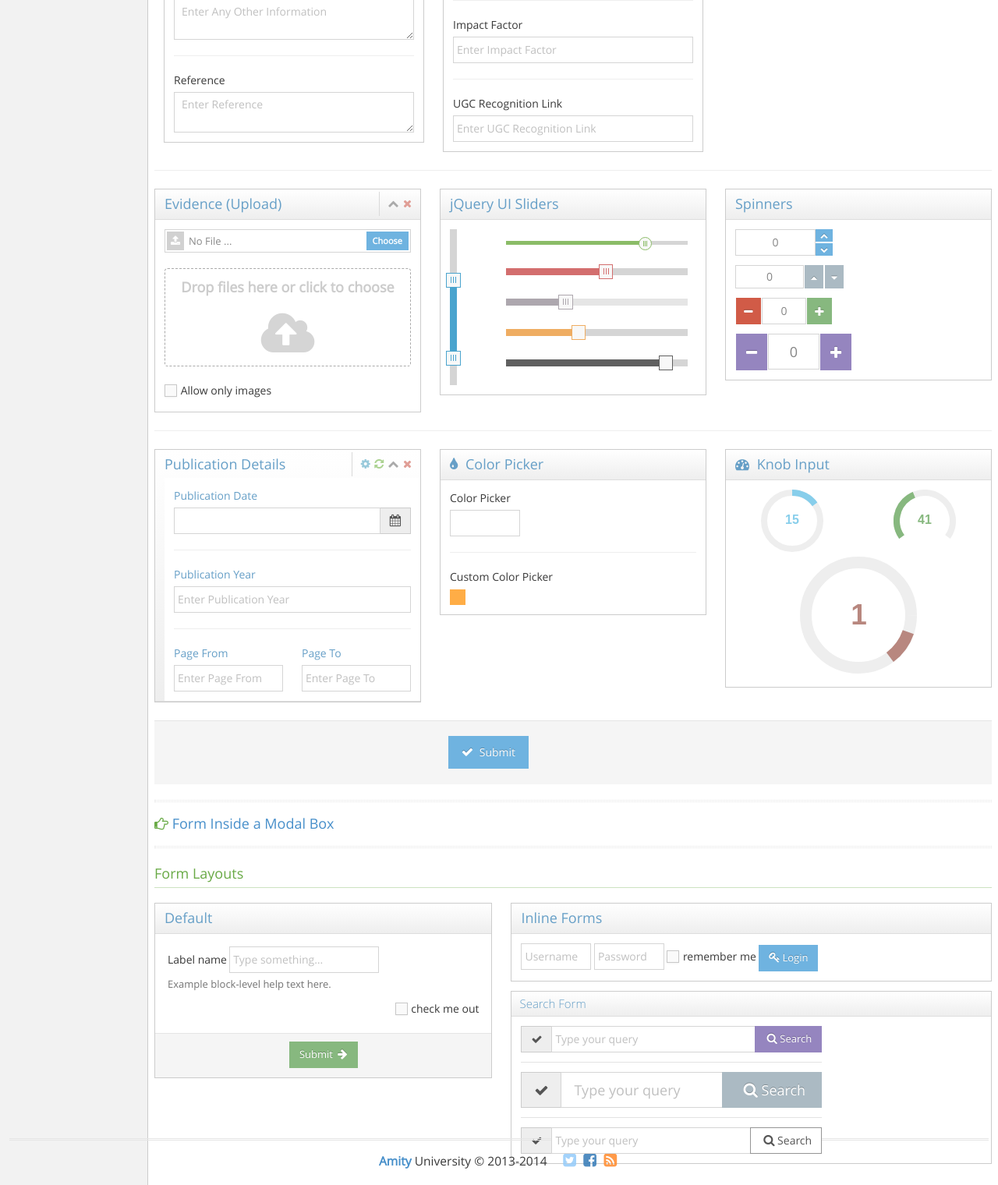
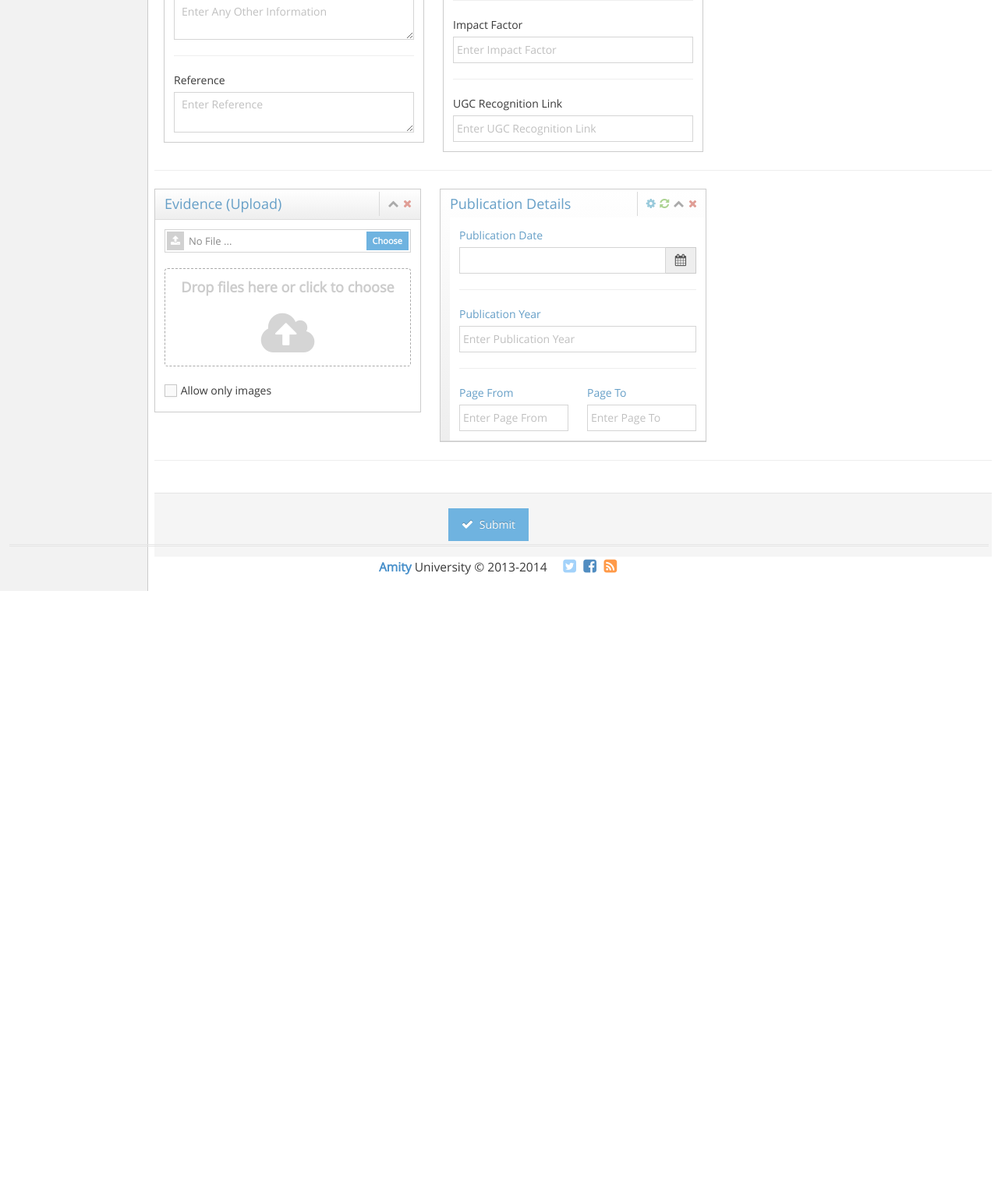
Before and after one commit to Shilpa3107/college-website-proj, a PHP site: page /form-elements.php in a window 1280 px wide. Shown: the part 1273-2793 px from the top of the page at 78% size. After the commit the page ends 2031 px from the top, so only its background shows below. Run offline with PHP 8.4, Linux system fonts and the light colour scheme.

Commit message:
Removed the extra columns and widgets

```diff
--- a/form-elements.php
+++ b/form-elements.php
@@ -1522,61 +1522,6 @@
 
 
 										</div>
-
-										<div class="col-sm-4">
-											<div class="widget-box">
-												<div class="widget-header">
-													<h4 class="widget-title">jQuery UI Sliders</h4>
-												</div>
-
-												<div class="widget-body">
-													<div class="widget-main">
-														<div class="row">
-															<div class="col-xs-3 col-md-2">
-																<div id="slider-range"></div>
-															</div>
-
-															<div class="col-xs-9 col-md-10">
-																<div id="slider-eq">
-																	<span class="ui-slider-green ui-slider-small">77</span>
-																	<span class="ui-slider-red">55</span>
-																	<span class="ui-slider-purple" data-rel="tooltip" title="Disabled!">33</span>
-																	<span class="ui-slider-simple ui-slider-orange">40</span>
-																	<span class="ui-slider-simple ui-slider-dark">88</span>
-																</div>
-															</div>
-														</div>
-													</div>
-												</div>
-											</div>
-										</div>
-
-										<div class="col-sm-4">
-											<div class="widget-box">
-												<div class="widget-header">
-													<h4 class="widget-title">Spinners</h4>
-												</div>
-
-												<div class="widget-body">
-													<div class="widget-main">
-														<input type="text" id="spinner1" />
-														<div class="space-6"></div>
-
-														<input type="text" class="input-sm" id="spinner2" />
-														<div class="space-6"></div>
-
-														<input type="text" id="spinner3" />
-														<div class="space-6"></div>
-
-														<input type="text" class="input-lg" id="spinner4" />
-													</div>
-												</div>
-											</div>
-										</div>
-									</div>
-
-									<hr />
-									<div class="row">
 										<div class="col-sm-4">
 										<div class="widget-box">
 												<div class="widget-header">
@@ -1634,32 +1579,143 @@
 												</div>
 											</div>
 </div>
-
-
-										<div class="col-sm-4">
+										<!-- <div class="col-sm-4">
 											<div class="widget-box">
 												<div class="widget-header">
+													<h4 class="widget-title">jQuery UI Sliders</h4>
+												</div>
+
+												<div class="widget-body">
+													<div class="widget-main">
+														<div class="row">
+															<div class="col-xs-3 col-md-2">
+																<div id="slider-range"></div>
+															</div>
+
+															<div class="col-xs-9 col-md-10">
+																<div id="slider-eq">
+																	<span class="ui-slider-green ui-slider-small">77</span>
+																	<span class="ui-slider-red">55</span>
+																	<span class="ui-slider-purple" data-rel="tooltip" title="Disabled!">33</span>
+																	<span class="ui-slider-simple ui-slider-orange">40</span>
+																	<span class="ui-slider-simple ui-slider-dark">88</span>
+																</div>
+															</div>
+														</div>
+													</div>
+												</div>
+											</div>
+										</div> -->
+
+										<!-- <div class="col-sm-4">
+											<div class="widget-box">
+												<div class="widget-header">
+													<h4 class="widget-title">Spinners</h4>
+												</div>
+
+												<div class="widget-body">
+													<div class="widget-main">
+														<input type="text" id="spinner1" />
+														<div class="space-6"></div>
+
+														<input type="text" class="input-sm" id="spinner2" />
+														<div class="space-6"></div>
+
+														<input type="text" id="spinner3" />
+														<div class="space-6"></div>
+
+														<input type="text" class="input-lg" id="spinner4" />
+													</div>
+												</div>
+											</div>
+										</div> -->
+									</div>
+
+									<hr />
+									<div class="row">
+										<!-- <div class="col-sm-4">
+											<div class="widget-box">
+												<div class="widget-header">
+													<h4 class="widget-title">Publication Details</h4>
+
+<span class="widget-toolbar">
+    <a href="#" data-action="settings">
+        <i class="ace-icon fa fa-cog"></i>
+    </a>
+    <a href="#" data-action="reload">
+        <i class="ace-icon fa fa-refresh"></i>
+    </a>
+    <a href="#" data-action="collapse">
+        <i class="ace-icon fa fa-chevron-up"></i>
+    </a>
+    <a href="#" data-action="close">
+        <i class="ace-icon fa fa-times"></i>
+    </a>
+</span>
+
+<div class="widget-body">
+    <div class="widget-main">
+        <div>
+            <label for="publication-date">Publication Date</label>
+            <div class="input-group">
+                <input class="form-control date-picker" id="publication-date" name="publicationdate" type="text" data-date-format="yyyy-mm-dd" />
+                <span class="input-group-addon">
+                    <i class="fa fa-calendar bigger-110"></i>
+                </span>
+            </div>
+        </div>
+
+        <hr />
+
+        <div>
+            <label for="publication-year">Publication Year</label>
+            <input class="form-control" type="number" id="publication-year" name="pubyear" placeholder="Enter Publication Year" />
+        </div>
+
+        <hr />
+
+        <div class="row">
+            <div class="col-xs-6">
+                <label for="page-from">Page From</label>
+                <input class="form-control" type="number" id="page-from" name="pagefrom" placeholder="Enter Page From" />
+            </div>
+
+            <div class="col-xs-6">
+                <label for="page-to">Page To</label>
+                <input class="form-control" type="number" id="page-to" name="pageto" placeholder="Enter Page To" />
+            </div>
+</div>
+														</div>
+													</div>
+												</div>
+											</div>
+										</div> -->
+
+
+										<!-- <div class="col-sm-4"> -->
+											<!-- <div class="widget-box"> -->
+												<!-- <div class="widget-header">
 													 <h4 class="widget-title">
 														<i class="ace-icon fa fa-tint"></i>
 														Color Picker
 													</h4>
-												</div>
-
-												<div class="widget-body">
-													<div class="widget-main">
-														<div class="clearfix">
+												</div> -->
+
+												<!-- <div class="widget-body"> -->
+													<!-- <div class="widget-main"> -->
+														<!-- <div class="clearfix">
 															<label for="colorpicker1">Color Picker</label>
-														</div>
-
-														<div class="control-group">
+														</div> -->
+
+														<!-- <div class="control-group">
 															 <div class="bootstrap-colorpicker">
 																<input id="colorpicker1" type="text" class="input-small" />
 															</div>
 														</div>
 
-														<hr />
-
-														<div>
+														<hr /> -->
+
+														<!-- <div>
 															<label for="simple-colorpicker-1">Custom Color Picker</label>
 
 															<select id="simple-colorpicker-1" class="hide">
@@ -1689,14 +1745,14 @@
 																<option value="#a47ae2">#a47ae2</option>
 																<option value="#555">#555</option>
 															</select>
-														</div>
-													</div>
-												</div>
-											</div>
-										</div>
+														</div> -->
+													<!-- </div> -->
+												<!-- </div> -->
+											<!-- </div> -->
+										<!-- </div> -->
 
 										<div class="col-sm-4">
-											<div class="widget-box">
+											<!-- <div class="widget-box">
 												<div class="widget-header">
 													<h4 class="widget-title">
 														<i class="ace-icon fa fa-tachometer"></i>
@@ -1731,7 +1787,7 @@
 														</div>
 													</div>
 												</div>
-											</div>
+											</div> -->
 										</div>
 									</div>
 									<div class="clearfix form-actions">
@@ -1744,27 +1800,27 @@
                                     </div>
 								</form>
 
-								<div class="hr hr-18 dotted hr-double"></div>
-
-								<h4 class="pink">
+								<!-- <div class="hr hr-18 dotted hr-double"></div> -->
+
+								<!-- <h4 class="pink">
 									<i class="ace-icon fa fa-hand-o-right green"></i>
 									<a href="#modal-form" role="button" class="blue" data-toggle="modal"> Form Inside a Modal Box </a>
-								</h4>
-
-								<div class="hr hr-18 dotted hr-double"></div>
-								<h4 class="header green">Form Layouts</h4>
+								</h4> -->
+
+								<!-- <div class="hr hr-18 dotted hr-double"></div> -->
+								<!-- <h4 class="header green">Form Layouts</h4> -->
 
 								<div class="row">
-									<div class="col-sm-5">
-										<div class="widget-box">
-											<div class="widget-header">
+									<!-- <div class="col-sm-5"> -->
+										<!-- <div class="widget-box"> -->
+											<!-- <div class="widget-header">
 												<h4 class="widget-title">Default</h4>
-											</div>
-
-											<div class="widget-body">
-												<div class="widget-main no-padding">
+											</div> -->
+
+											<!-- <div class="widget-body"> -->
+												<!-- <div class="widget-main no-padding">
 													<form>
-														<!-- <legend>Form</legend> -->
+														 <legend>Form</legend>
 														<fieldset>
 															 <label>Label name</label>
 
@@ -1784,13 +1840,13 @@
 															</button>
 														</div>
 													</form>
-												</div>
-											</div>
-										</div>
-									</div>
-
-									<div class="col-sm-7">
-										<div class="widget-box">
+												</div> -->
+											<!-- </div> -->
+										<!-- </div> -->
+									<!-- </div> -->
+
+									<!-- <div class="col-sm-7"> -->
+										<!-- <div class="widget-box">
 											<div class="widget-header">
 												<h4 class="widget-title">Inline Forms</h4>
 											</div>
@@ -1811,16 +1867,16 @@
 													</form>
 												</div>
 											</div>
-										</div>
-
-										<div class="space-6"></div>
-
-										<div class="widget-box">
+										</div> -->
+
+										<!-- <div class="space-6"></div> -->
+
+										<!-- <div class="widget-box">
 											<div class="widget-header widget-header-small">
 												<h5 class="widget-title lighter">Search Form</h5>
-											</div>
-
-											<div class="widget-body">
+											</div> -->
+
+											<!-- <div class="widget-body">
 												<div class="widget-main">
 													<form class="form-search">
 														<div class="row">
@@ -1875,8 +1931,8 @@
 													</form>
 												</div>
 											</div>
-										</div>
-									</div>
+										</div> -->
+									<!-- </div> -->
 								</div>
 
 								<div id="modal-form" class="modal" tabindex="-1">
```
Lines whose indentation alone changed are shown as unchanged.
